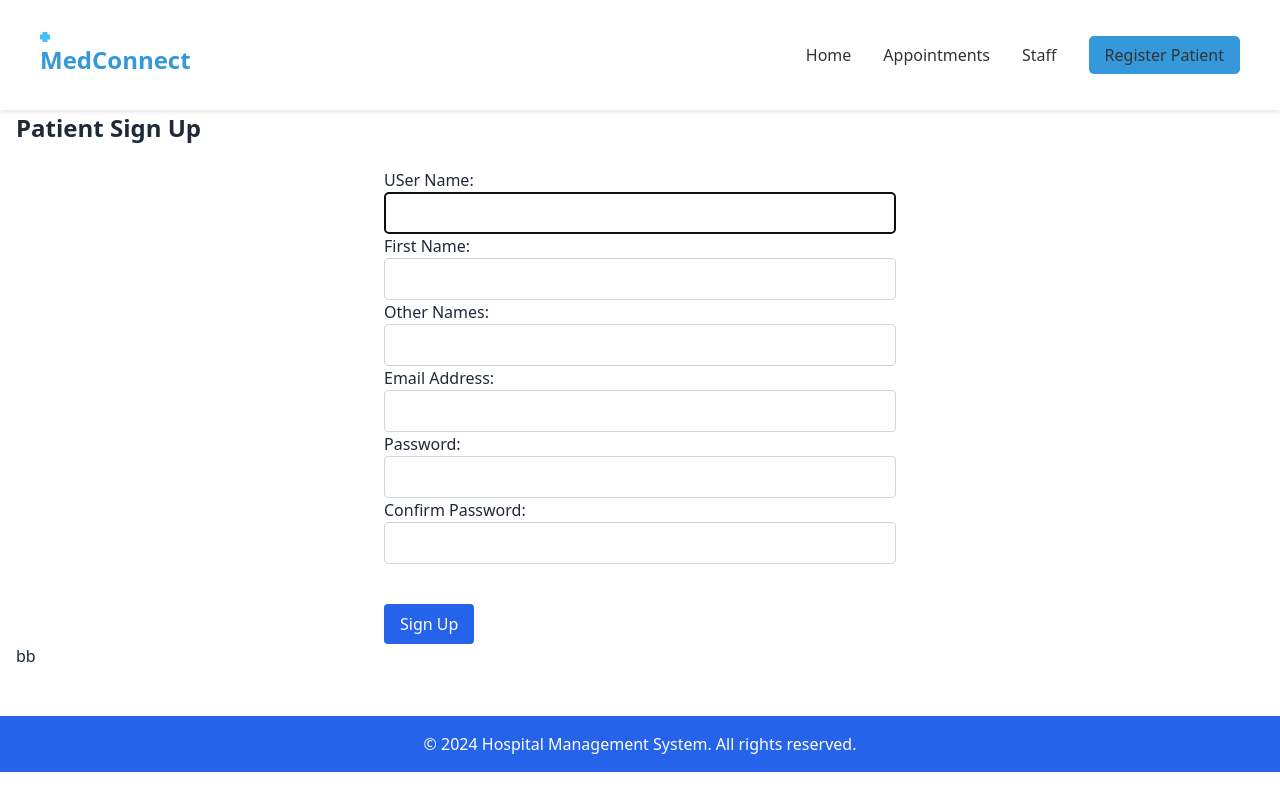
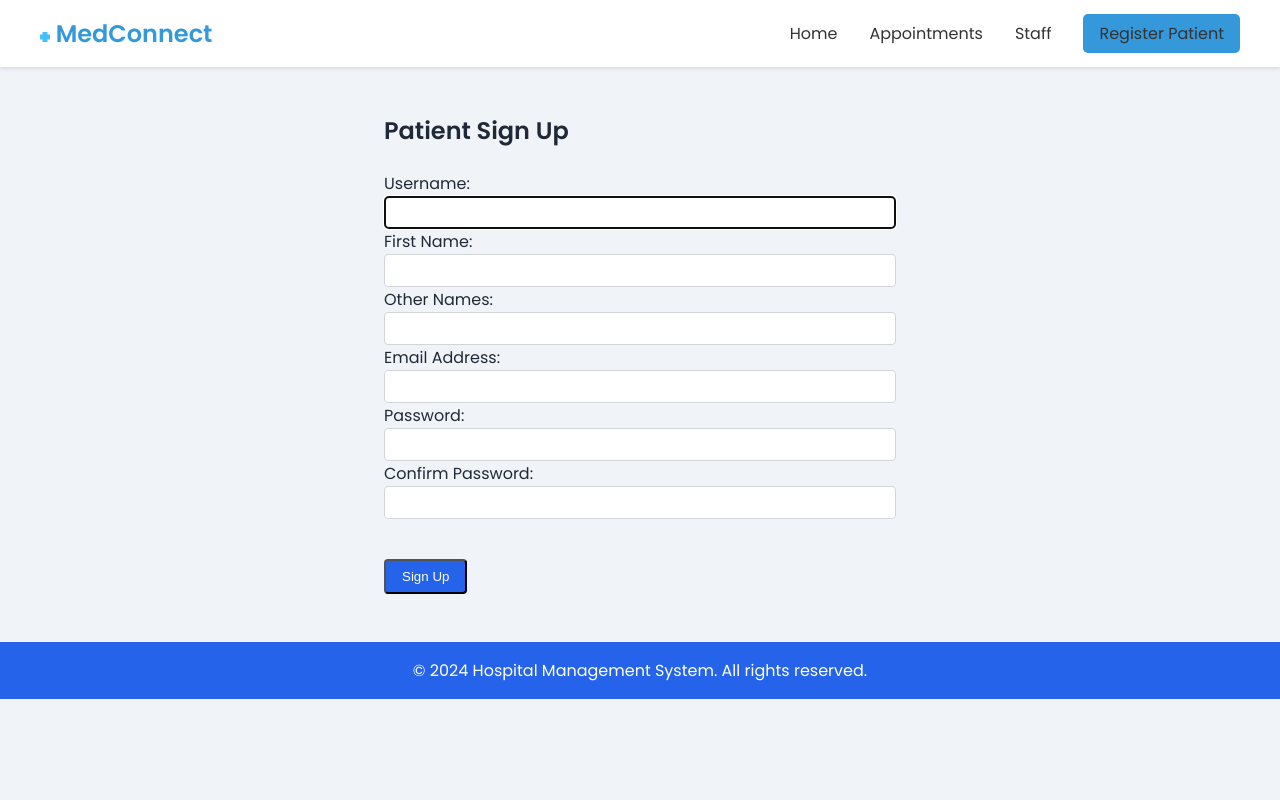
Before and after one commit to ChidiEbube123/Med-Connect-Django, a Django app: page /patient_signup/ in a window 1280 px wide. Run offline with Django 5.2, Linux system fonts and the light colour scheme; some libraries are stand-ins or nearby versions.

Commit message:
version before untailwind

```diff
--- a/medconnect_core/forms.py
+++ b/medconnect_core/forms.py
@@ -47,60 +47,46 @@
 
 class PatientSignUpForm(UserCreationForm):
     username = forms.CharField(
-        label='USer Name',
+        label='Username',
         required=True,
         widget=forms.TextInput(attrs={
-            'class': 'w-full p-2 border border-gray-300 rounded',
+            'class': 'form-field',
         }),
     )
     first_name = forms.CharField(
         label='First Name',
         required=True,
         widget=forms.TextInput(attrs={
-            'class': 'w-full p-2 border border-gray-300 rounded',
+          'class': 'form-field',
         }),
     )
     last_name = forms.CharField(
         label='Other Names',
         required=True,
         widget=forms.TextInput(attrs={
-            'class': 'w-full p-2 border border-gray-300 rounded',
+       'class': 'form-field',
         }),
     )
     email = forms.EmailField(
         label='Email Address',
         required=True,
         widget=forms.EmailInput(attrs={
-            'class': 'w-full p-2 border border-gray-300 rounded',
+         'class': 'form-field',
         }),
     )
-    '''
-    phone = forms.CharField(
-        label='Phone Number',
-        required=True,
-        widget=forms.TextInput(attrs={
-            'class': 'w-full p-2 border border-gray-300 rounded',
-        }),
-    )
-    address = forms.CharField(
-        label='Address',
-        required=True,
-        widget=forms.Textarea(attrs={
-            'class': 'w-full p-2 border border-gray-300 rounded',
-        }),
-    )'''
+
     password1 = forms.CharField(
         label='Password',
         required=True,
         widget=forms.PasswordInput(attrs={
-            'class': 'w-full p-2 border border-gray-300 rounded',
+        'class': 'form-field',
         }),
     )
     password2 = forms.CharField(
         label='Confirm Password',
         required=True,
         widget=forms.PasswordInput(attrs={
-            'class': 'w-full p-2 border border-gray-300 rounded',
+          'class': 'form-field',
         }),
     )
     usable_password = None
--- a/medconnect_core/templates/core/nav.html
+++ b/medconnect_core/templates/core/nav.html
@@ -22,8 +22,8 @@
         .navbar {
             background-color: #ffffff;
             box-shadow: 0 2px 4px rgba(0, 0, 0, 0.1);
-            padding: 2rem 2rem;
-            position: fixed;
+            padding: 1rem 2rem;
+            position: relative;
             top: 0;
             left: 0;
             right: 0;
@@ -142,7 +142,7 @@
             <ul class="nav-links">
                 <li><a href="{% url "home" %}">Home</a></li>
                 <li><a href="{% url "appointment_view" %}">Appointments</a></li>
-                <li><a href="{% url "staff_login" %}">Staff</a></li>
+                <li><a href="{% url "shift_view" %}">Staff</a></li>
 
                 <li><a href="{% url "patient_signup" %}" class="btn-login">Register Patient</a></li>
             </ul>
--- a/medconnect_core/templates/core/patient_search.html
+++ b/medconnect_core/templates/core/patient_search.html
@@ -7,11 +7,7 @@
     <script src="https://cdn.tailwindcss.com"></script>
 </head>
 <body class="bg-white text-gray-800 font-sans">
-    <header class="bg-blue-600 text-white p-4">
-        <div class="container mx-auto">
-            <h1 class="text-2xl font-bold">Hospital Management System</h1>
-        </div>
-    </header>
+
     {% include "core/nav.html" %}
 
     <main class="container mx-auto mt-8 p-4">
--- a/medconnect_core/templates/core/patient_signup.html
+++ b/medconnect_core/templates/core/patient_signup.html
@@ -3,29 +3,115 @@
 <head>
     <meta charset="UTF-8">
     <meta name="viewport" content="width=device-width, initial-scale=1.0">
-    <title>Patient Sign Up - Hospital Management System</title>
-    <script src="https://cdn.tailwindcss.com"></script>
+    <title>Patient Sign Up</title>
+    <style>
+        .form-field {
+            width: 100%;
+            padding: 0.5rem;
+            border: 1px solid #D1D5DB;
+            border-radius: 0.25rem;
+        }
+        body {
+            background-color: white;
+            color: #1F2937;
+            font-family: 'Helvetica', 'Arial', sans-serif;
+        }
+
+        .container {
+            max-width: 100%;
+            margin: 0 auto;
+            padding-left: 1rem;
+            padding-right: 1rem;
+        }
+
+        .mx-auto {
+            margin-left: auto;
+            margin-right: auto;
+        }
+
+        .mt-8 {
+            margin-top: 2rem;
+        }
+
+        .p-4 {
+            padding: 1rem;
+        }
+
+        .max-w-lg {
+            max-width: 32rem;
+        }
+
+        .text-2xl {
+            font-size: 1.5rem;
+            line-height: 2rem;
+        }
+
+        .font-semibold {
+            font-weight: 600;
+        }
+
+        .mb-6 {
+            margin-bottom: 1.5rem;
+        }
+
+        .mt-10 {
+            margin-top: 2.5rem;
+        }
+
+        .bg-blue-600 {
+            background-color: #2563EB;
+        }
+
+        .bg-blue-700:hover {
+            background-color: #1D4ED8;
+        }
+
+        .text-white {
+            color: white;
+        }
+
+        .px-4 {
+            padding-left: 1rem;
+            padding-right: 1rem;
+        }
+
+        .py-2 {
+            padding-top: 0.5rem;
+            padding-bottom: 0.5rem;
+        }
+
+        .rounded {
+            border-radius: 0.25rem;
+        }
+
+        .footer {
+            background-color: #2563EB;
+            color: white;
+            padding: 1rem;
+            margin-top: 2rem;
+            text-align: center;
+        }
+
+        button:hover {
+            background-color: #1D4ED8;
+        }
+    </style>
 </head>
-<body class="bg-white text-gray-800 font-sans">
-    <header class="bg-blue-600 text-white p-4">
-        <div class="container mx-auto">
-            <h1 class="text-2xl font-bold">Hospital Management System</h1>
-        </div>
-    </header>
+<body>
     {% include "core/nav.html" %}
 
-    <main class="container mx-auto mt-8 p-4">
-        <h2 class="text-2xl font-semibold mb-6">Patient Sign Up</h2>
-        <form class="max-w-lg mx-auto" method="post" action="{% url "patient_signup" %}">
+    <main class="container mt-8 p-4">
+        <form class="max-w-lg mx-auto" method="post" action="{% url 'patient_signup' %}">
+            <h2 class="text-2xl font-semibold mb-6">Patient Sign Up</h2>
+
             {% csrf_token %}
             {{form}}
-            <button type="submit" class="mt-10 bg-blue-600 text-white px-4 py-2 rounded hover:bg-blue-700">Sign Up</button>
+            <button type="submit" class="mt-10 bg-blue-600 text-white px-4 py-2 rounded">Sign Up</button>
         </form>
-        <a href="{% url "patient_profile" %}">bb</a>
     </main>
 
-    <footer class="bg-blue-600 text-white p-4 mt-8">
-        <div class="container mx-auto text-center">
+    <footer class="footer">
+        <div class="container">
             <p>&copy; 2024 Hospital Management System. All rights reserved.</p>
         </div>
     </footer>
--- a/medconnect_core/templates/core/patient_view.html
+++ b/medconnect_core/templates/core/patient_view.html
@@ -7,11 +7,7 @@
     <script src="https://cdn.tailwindcss.com"></script>
 </head>
 <body class="bg-gray-100 font-sans">
-    <header class="bg-blue-600 text-white shadow-md">
-        <div class="container mx-auto px-4 py-6">
-            <h1 class="text-3xl font-bold">Hospital Management System</h1>
-        </div>
-    </header>
+
     {% include "core/nav.html" %}
 
     <main class="container mx-auto px-4 py-8">
--- a/medconnect_core/templates/core/session_create.html
+++ b/medconnect_core/templates/core/session_create.html
@@ -28,11 +28,7 @@
     </style>
 </head>
 <body class="bg-background min-h-screen flex flex-col">
-    <header class="bg-secondary text-white p-4">
-        <div class="container mx-auto flex justify-between items-center">
-            <h1 class="text-2xl font-bold">MedConnect Consultation</h1>
-        </div>
-    </header>
+
     <div class="thing">{% include "core/nav.html" %}
     </div>
     <main class="flex-grow container mx-auto p-4 flex flex-col md:flex-row gap-4">
--- a/medconnect_core/templates/core/staff_login.html
+++ b/medconnect_core/templates/core/staff_login.html
@@ -7,11 +7,7 @@
     <script src="https://cdn.tailwindcss.com"></script>
 </head>
 <body class="bg-gray-100 text-gray-800 font-sans">
-    <header class="bg-blue-600 text-white p-4">
-        <div class="container mx-auto">
-            <h1 class="text-2xl font-bold">Hospital Management System</h1>
-        </div>
-    </header>
+
     {% include "core/nav.html" %}
 
     <main class="container mx-auto mt-8 p-4">
--- a/medconnect_core/urls.py
+++ b/medconnect_core/urls.py
@@ -1,5 +1,5 @@
 from django.urls import path
-from .views import home, patient_signup,patient_search,patient_view,appointment_view,schedhule_appointment,patient_profile,staff_login,session_view,session_individual_view,session_create,patient_management,patient_edit,appointment_cancel,appointment_complete,appointment_edit,search_patients
+from .views import home, patient_signup,patient_search,patient_view,appointment_view,schedhule_appointment,patient_profile,staff_login,session_view,session_individual_view,session_create,patient_management,patient_edit,appointment_cancel,appointment_complete,appointment_edit,search_patients,shift_view
 urlpatterns = [
     path("", home, name="home"),
     path("patient_signup/", patient_signup, name="patient_signup"),
@@ -19,5 +19,6 @@
      path("appointment_complete/<int:id>/", appointment_complete, name="appointment_complete"),
       path("appointment_edit/<int:id>/", appointment_edit, name="appointment_edit"),
     path('search-patients/', search_patients, name='search_patients'),
+    path('shift_view/', shift_view, name='shift_view'),
 
 ]
--- a/medconnect_core/views.py
+++ b/medconnect_core/views.py
@@ -9,7 +9,11 @@
 from .forms import PatientSignUpForm,PatientProfileForm, AppointmentForm,SessionForm,PatientSearchForm
 # Create your views here.
 def home(request):
-    return render(request, "core/index.html")
+    if request.user.is_authenticated:
+        return render(request, "core/index.html")
+    else:
+        messages.success(request, "Please login first")
+        return redirect("staff_login")
 
 def patient_signup(request):
     form=PatientSignUpForm()
@@ -230,3 +234,6 @@
             return redirect("staff_login")
 
     return render(request, "core/staff_login.html")
+
+def shift_view(request):
+    return render(request, "core/shift_view.html")
```
Also changed, not shown: MedConnectDjango/settings.py (+8 -2 lines), medconnect_core/templates/core/base.html (+2 -14 lines), medconnect_core/templates/core/blah.html (added, +30 -0 lines), medconnect_core/templates/core/index.html (+1 -13 lines), medconnect_core/templates/core/patient_management.html (+4 -25 lines), medconnect_core/templates/core/shift_view.html (added, +98 -0 lines), medconnect_core/templates/core/view_appointment.html (+2 -6 lines), db.sqlite3, medconnect_core/templates/core/footer.html (added).
